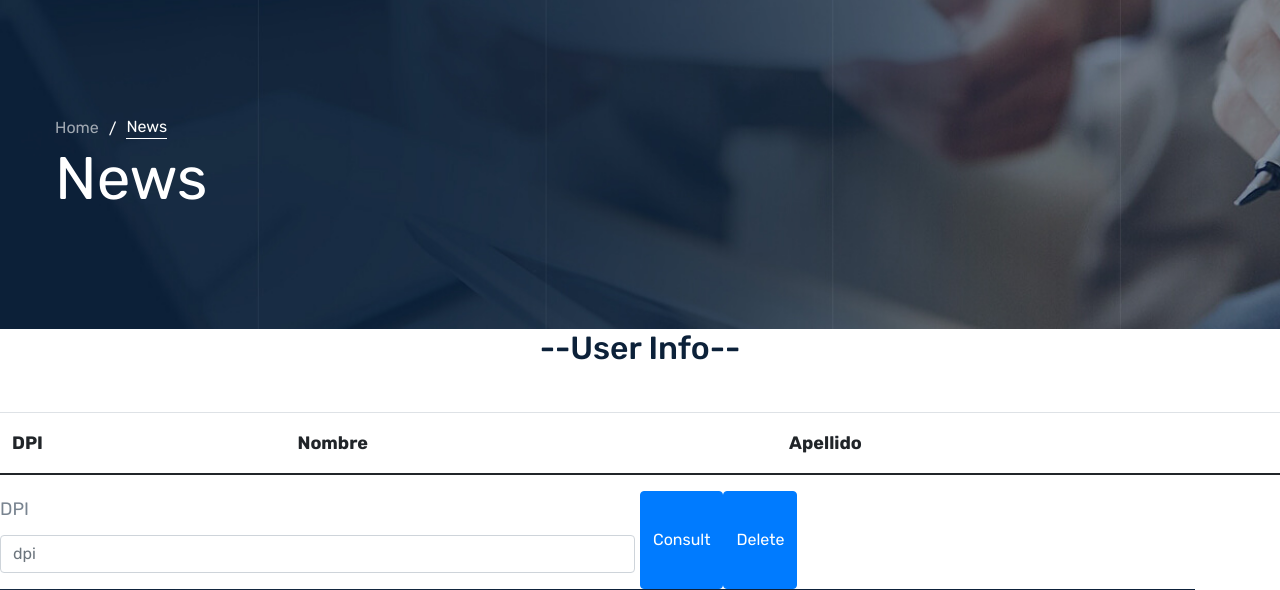
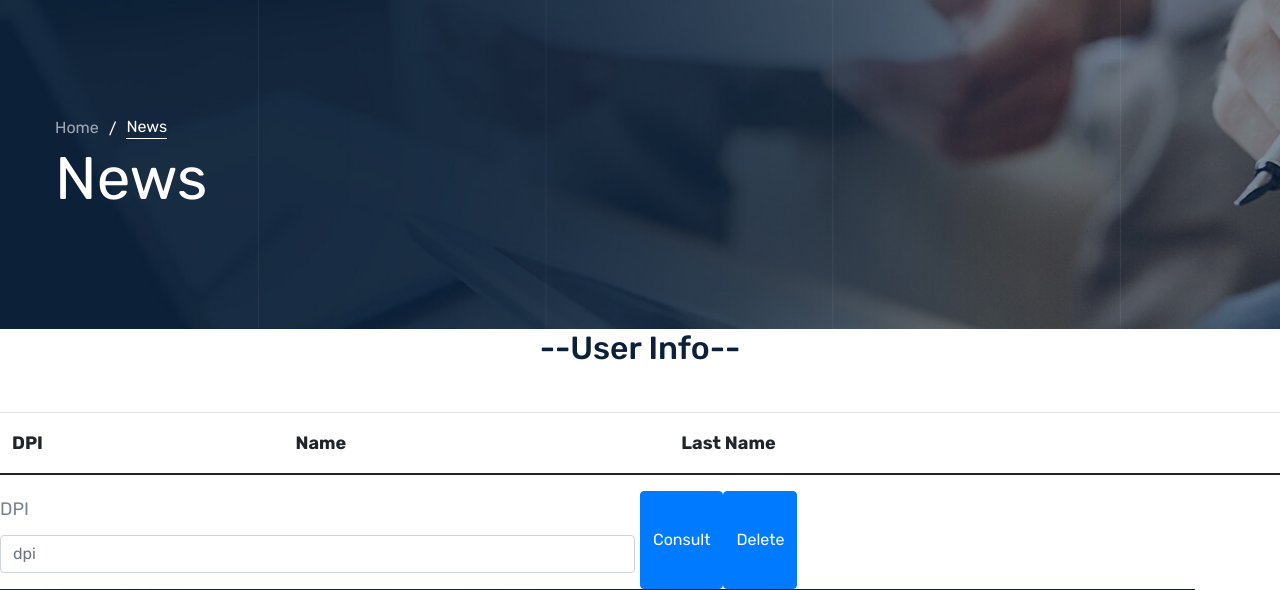
Before and after one commit to Daviixo/BancoUDVProyecto, a PHP site: page /news.php in a window 1280 px wide. Shown: the part 219-809 px from the top of the page. Run offline with PHP 8.4, Linux system fonts and the light colour scheme; the visitor is signed in with stand-in values (Sample User, id 1); lists and menus that the app fills with data are empty; some web fonts are replaced.

Commit message:
updated stuff

```diff
--- a/BancoAplicaciones/Bank_UDV_30032021/news.php
+++ b/BancoAplicaciones/Bank_UDV_30032021/news.php
@@ -179,13 +179,14 @@ if (isset($_POST['logout'])) {
                     <thead>
                         <tr>
                             <th>DPI</th>
-                            <th>Nombre</th>
-                            <th>Apellido</th>
+                            <th>Name</th>
+                            <th>Last Name</th>
                         </tr>
                     </thead>
-                    <tbody id="dataUser">
+                    <tbody id="dataCliente">
                     </tbody>
                 </table>
+            </div>
 
             <div class="form-row">
                 <div class="form-group col-md-6">
@@ -442,7 +443,6 @@ if (isset($_POST['logout'])) {
                 </tr>`
 
         }
-
     </script>
 
 </body>
```
Lines whose indentation alone changed are shown as unchanged.
